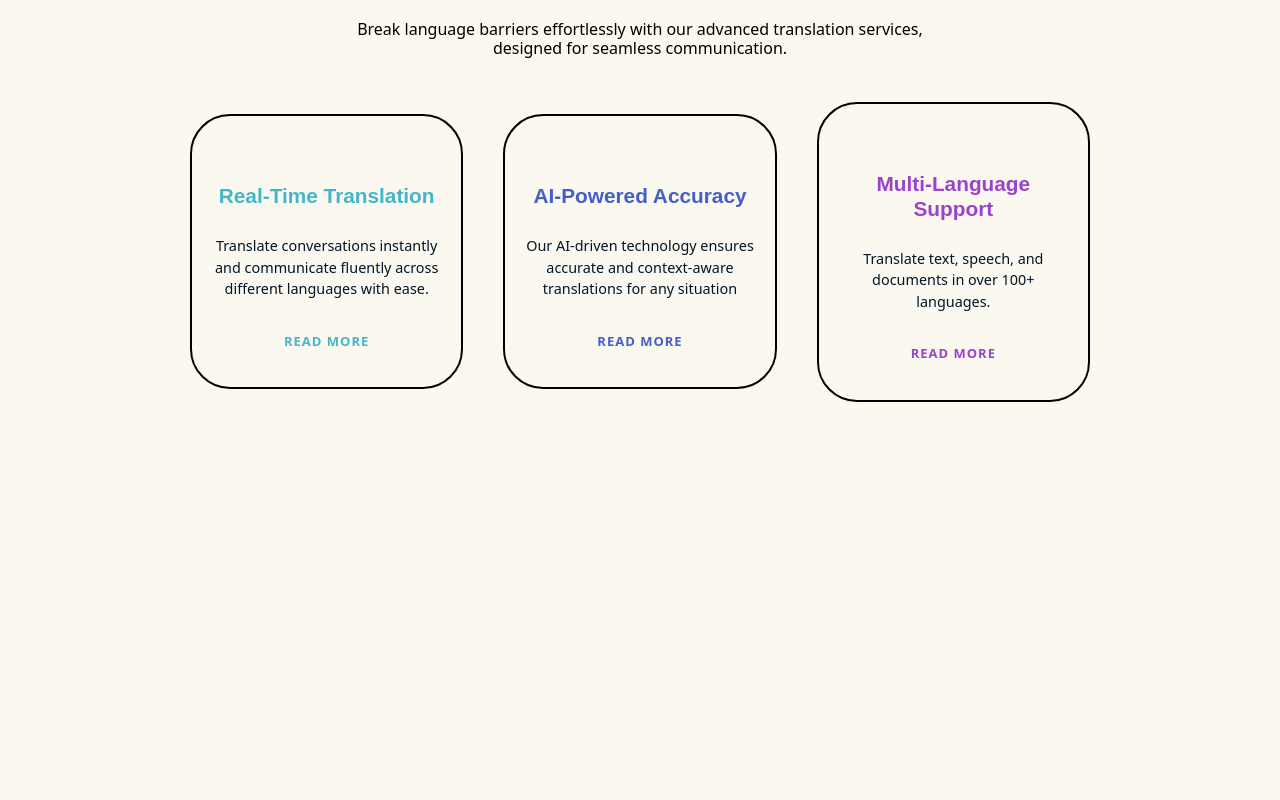
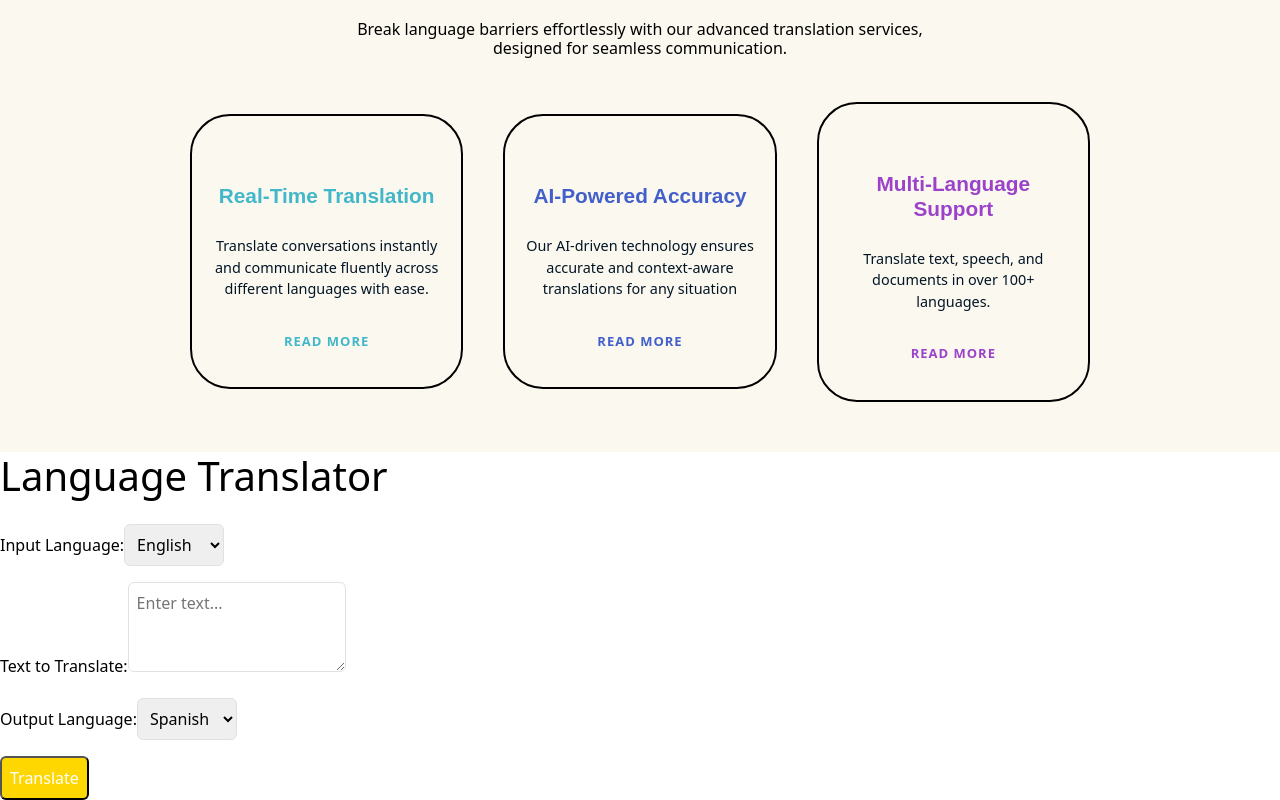
Before and after one commit to dinesh4343/trantigram, a React (Create React App) app: page / in a window 1280 px wide. Shown: the part 309-1109 px from the top of the page. Before the commit the page ends 800 px from the top, so only its background shows below. Built offline with nearby package versions, Linux system fonts and the light colour scheme.

Commit message:
Add Translator component and update dependencies; enhance App layout and styles

```diff
--- a/package.json
+++ b/package.json
@@ -8,6 +8,7 @@
     "@testing-library/jest-dom": "^6.6.3",
     "@testing-library/react": "^16.2.0",
     "@testing-library/user-event": "^13.5.0",
+    "axios": "^1.8.3",
     "bootstrap": "^5.3.3",
     "framer-motion": "^12.5.0",
     "lucide-react": "^0.482.0",
@@ -15,6 +16,7 @@
     "react-bootstrap": "^2.10.9",
     "react-dom": "^19.0.0",
     "react-scripts": "5.0.1",
+    "react-scroll": "^1.9.3",
     "styled-components": "^6.1.15",
     "web-vitals": "^2.1.4"
   },
@@ -43,6 +45,9 @@
     ]
   },
   "devDependencies": {
+    "@babel/core": "^7.26.10",
+    "@babel/preset-env": "^7.26.9",
+    "@babel/preset-react": "^7.26.3",
     "ajv": "^7.2.4"
   }
 }
--- a/src/App.css
+++ b/src/App.css
@@ -1,3 +1,8 @@
+html {
+  scroll-behavior: smooth;
+}
+
+
 [data-theme="light"] {
   background-color: #FBF8EF;
   color: black;
@@ -22,6 +27,10 @@
 
 }
 
+.nav{
+  text-decoration: none;
+}
+
 .d-block{
  width: 80%;
   margin: 0 auto;
--- a/src/App.js
+++ b/src/App.js
@@ -1,17 +1,19 @@
 import React from 'react';
+import 'bootstrap/dist/css/bootstrap.min.css';
 import './App.css';
 import './Css/Features.css';
 import Header from './Header';
 import Gif from './Gif';
 import Features from './Features';
-import 'bootstrap/dist/css/bootstrap.min.css';
+import Translator from './Translator';
+
 
 function App() {
   return (
     <div className="App">
 
 
-      <div className='Header'>
+      <div className='Header' id='Header'>
       <Header />
 
       </div>
@@ -20,18 +22,13 @@ function App() {
       <Gif />
       </div>
 
-      <div className='Features'>
+      <div className='Features' id='Features'>
       <Features />
       </div>
 
-
-
-
-
-
+      <Translator/>
 
     </div>
-
 
 
   );
--- a/src/Features.js
+++ b/src/Features.js
@@ -2,11 +2,12 @@ import React from 'react'
 
 const Features = () => {
   return (
-    <section className='section-feature'>
+    <section className='section-feature' id='Features'>
   <h3>Our Features</h3>
   <h6 className="section-lead">
     Break language barriers effortlessly with our advanced translation services, designed for seamless communication.
   </h6>
+
   <div className="services-grid">
     <div className="service service1">
       <i className="ti-globe"></i>
--- a/src/Header.js
+++ b/src/Header.js
@@ -5,30 +5,34 @@ import Nav from 'react-bootstrap/Nav';
 import Navbar from 'react-bootstrap/Navbar';
 import 'bootstrap/dist/css/bootstrap.min.css';
 import ThemeToggle from './ThemeToggle';
-
+import { Link } from "react-scroll";
 
 
 function Header() {
   return (
-<Navbar collapseOnSelect expand="lg" className="bg-transparent">
+    <Navbar collapseOnSelect expand="lg" className="bg-transparent">
       <Container>
         <Navbar.Brand href="#home" className='nav'>TRANTIGRAM</Navbar.Brand>
         <Navbar.Toggle aria-controls="responsive-navbar-nav" />
         <Navbar.Collapse id="responsive-navbar-nav">
           <Nav className="me-auto">
-            <Nav.Link href="#features" className='nav'>Features</Nav.Link>
+            <Nav.Link as="a" href="Features" className='nav'>
+            <Link to="Features" smooth={true} duration={100} className="nav">
+              Features
+            </Link>
+            </Nav.Link>
             <Nav.Link href="#pricing" className='nav'>Pricing</Nav.Link>
           </Nav>
           <Nav>
-
-            <Nav.Link eventKey={2} href="#memes">
-            <ThemeToggle />
+            <Nav.Link eventKey={2}>
+              <ThemeToggle />
             </Nav.Link>
           </Nav>
         </Navbar.Collapse>
       </Container>
     </Navbar>
   );
+
 }
 
 
--- /dev/null
+++ b/src/Translator.js
@@ -0,0 +1,111 @@
+import React, { useState } from "react";
+
+const Translator = () => {
+  const [inputText, setInputText] = useState("");
+  const [outputText, setOutputText] = useState("");
+  const [inputLanguage, setInputLanguage] = useState("en");
+  const [outputLanguage, setOutputLanguage] = useState("es");
+  const [loading, setLoading] = useState(false);
+
+  const languages = [
+    { code: "en", name: "English" },
+    { code: "es", name: "Spanish" },
+    { code: "fr", name: "French" },
+    { code: "de", name: "German" },
+    { code: "zh", name: "Chinese" },
+  ];
+
+  const translateText = async () => {
+    if (!inputText.trim()) {
+      alert("Please enter text to translate.");
+      return;
+    }
+
+    setLoading(true);
+    const url = `https://translate.googleapis.com/translate_a/single?client=gtx&sl=${inputLanguage}&tl=${outputLanguage}&dt=t&q=${encodeURIComponent(
+      inputText
+    )}`;
+
+    try {
+      const response = await fetch(url);
+      if (!response.ok) throw new Error("Translation failed");
+
+      const json = await response.json();
+      setOutputText(json[0].map((item) => item[0]).join(""));
+    } catch (error) {
+      console.error("Error:", error);
+      alert("Error in translation. Try again.");
+    } finally {
+      setLoading(false);
+    }
+  };
+
+  return (
+    <div className="p-6 max-w-lg mx-auto bg-white shadow-md rounded-lg">
+      <h1 className="text-2xl font-bold mb-4">Language Translator</h1>
+
+      <div className="mb-3">
+        <label className="block mb-1">Input Language:</label>
+        <select
+          className="w-full p-2 border rounded"
+          value={inputLanguage}
+          onChange={(e) => setInputLanguage(e.target.value)}
+        >
+          {languages.map((lang) => (
+            <option key={lang.code} value={lang.code}>
+              {lang.name}
+            </option>
+          ))}
+        </select>
+      </div>
+
+
+
+      <div className="mb-3">
+        <label className="block mb-1">Text to Translate:</label>
+        <textarea
+          className="w-full p-2 border rounded"
+          rows="3"
+          value={inputText}
+          onChange={(e) => setInputText(e.target.value)}
+          placeholder="Enter text..."
+        />
+      </div>
+
+
+      <div className="mb-3">
+        <label className="block mb-1">Output Language:</label>
+        <select
+          className="w-full p-2 border rounded"
+          value={outputLanguage}
+          onChange={(e) => setOutputLanguage(e.target.value)}
+        >
+          {languages.map((lang) => (
+            <option key={lang.code} value={lang.code}>
+              {lang.name}
+            </option>
+          ))}
+
+        </select>
+      </div>
+
+      <button
+        onClick={translateText} style={{backgroundColor: '#FFD700'}}
+        className="bg-blue-500 text-white p-2 w-full rounded hover:bg-blue-600"
+        disabled={loading}
+      >
+        {loading ? "Translating..." : "Translate"}
+      </button>
+
+      {outputText && (
+        <div className="mt-4 p-3 border rounded bg-gray-100">
+          <strong>Translated Text:</strong>
+          <p>{outputText}</p>
+        </div>
+      )}
+
+    </div>
+  );
+};
+
+export default Translator;
```
Also changed, not shown: 1 other file (tests, documents, lock files or other folders).
